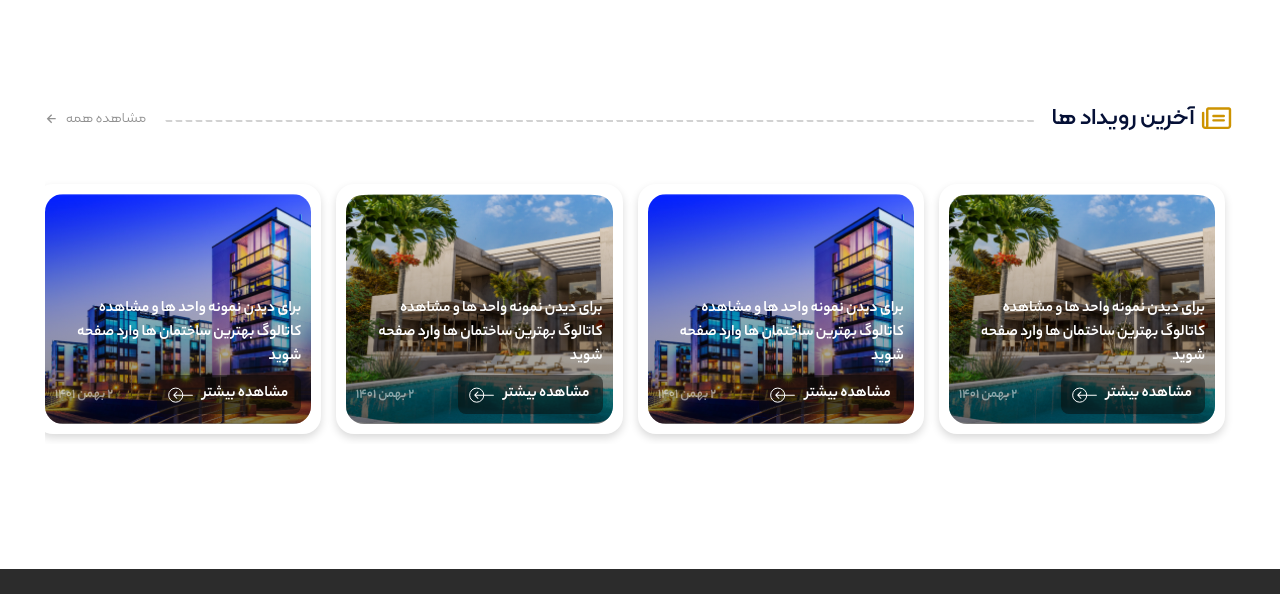
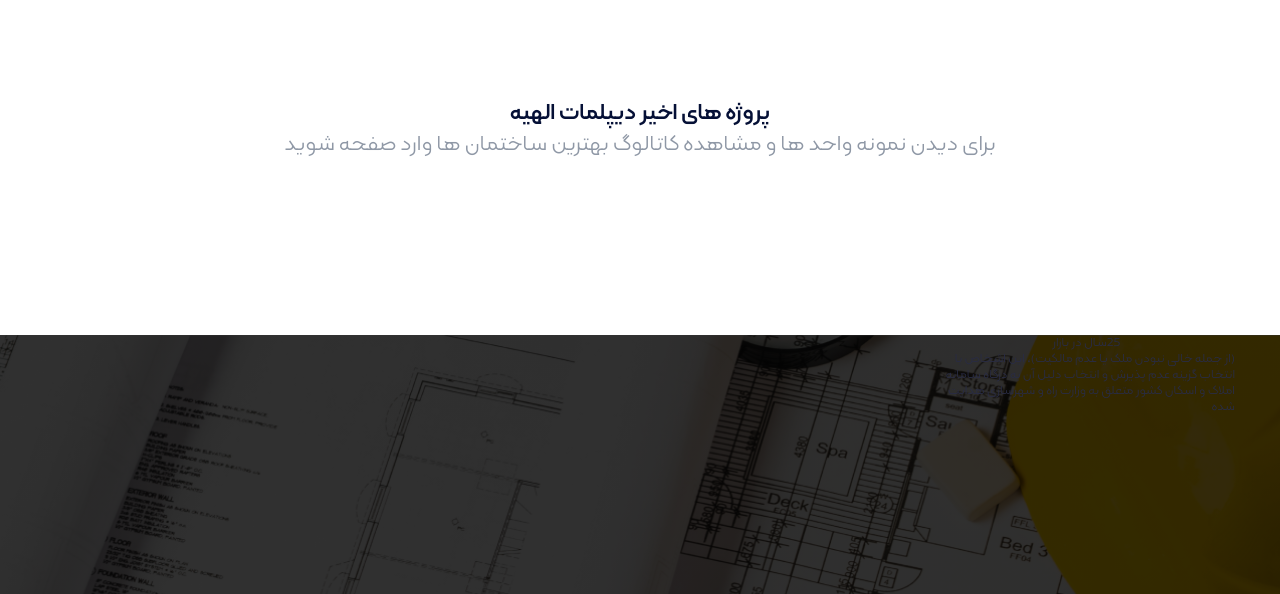
Before and after one commit to mohsendro/diplomat-ui, a PHP site: page / in a window 1280 px wide. Shown: the part 4362-4956 px from the top of the page. Run offline with PHP 8.4, Linux system fonts and the light colour scheme; some web fonts are replaced; grey boxes are pictures that could not be loaded.

Commit message:
last commit 1401/12/21

```diff
--- a/assets/css/style.css
+++ b/assets/css/style.css
@@ -1662,6 +1662,56 @@ a:hover {
     background-position: 15px center, 0 center;
 }
 
+.project {
+    font-family: 'Kalameh';
+    margin-bottom: 80px;
+}
+
+.project .heading {}
+
+.project .heading .title {
+    display: block;
+    width: 100%;
+    font-family: inherit;
+    font-style: normal;
+    font-weight: 700;
+    font-size: 28px;
+    line-height: 31px;
+    text-align: center;
+    color: #051036;
+
+}
+
+.project .heading .subtitle {
+    display: block;
+    width: 100%;
+    font-family: inherit;
+    font-style: normal;
+    font-weight: 400;
+    font-size: 28px;
+    line-height: 31px;
+    text-align: center;
+    color: #8F98A6;
+}
+
+.project .project-back {
+    min-height: 650px;
+    background-image: linear-gradient(to right, rgba(0, 0, 0, 0.8), rgba(0, 0, 0, 0.8)), url('../img/index/project-back.png');
+    background-position: bottom center;
+    background-repeat: no-repeat;
+    background-size: cover;
+    margin-top: 175px;
+
+}
+
+
+
+
+
+
+
+
+
 .blog {
     margin-bottom: 125px;
 }
@@ -1765,9 +1815,6 @@ a:hover {
     padding: 0;
 }
 
-.blog .swiper-slide:hover {}
-
-
 .blog .swiper-slide .card-item {
     position: relative;
     width: 100%;
--- a/assets/js/public.js
+++ b/assets/js/public.js
@@ -154,10 +154,10 @@ var blogSwiper = new Swiper(".blogSwiper", {
     //     el: ".swiper-pagination",
     //     clickable: true,
     // },
-    // autoplay: {
-    //     delay: 2500,
-    //     disableOnInteraction: false,
-    // },
+    autoplay: {
+        delay: 2500,
+        disableOnInteraction: false,
+    },
     breakpoints: {
         0: {
             slidesPerView: 1,
--- a/index.html
+++ b/index.html
@@ -863,6 +863,37 @@
   </section>
   <!-- VIP End -->
 
+  <!-- Project Start -->
+  <section id="project" class="container-fluid project">
+    <div class="container">
+      <div class="row">
+        <div class="col-12 d-flex flex-column flex-wrap justify-content-center align-items-center column heading">
+          <div class="title">پروژه های اخیر دیپلمات الهیه</div>
+          <div class="subtitle">برای دیدن نمونه واحد ها و مشاهده کاتالوگ بهترین ساختمان ها وارد صفحه شوید</div>
+        </div>
+      </div>
+    </div>
+    <div class="container-fluid project-back">
+      <div class="container">
+        <div class="row">
+          <div class="col-12 d-flex flex-row flex-wrap justify-content-center align-items-center column">
+
+          </div>
+        </div>
+        <div class="row">
+          <div class="col-12 col-md-6 col-xl-3 d-flex flex-row flex-wrap justify-content-center align-items-center column">
+            <div class="counter">25</div>
+            <div class="head">سال در بازار</div>
+            <div class="description">
+              (از جمله خالی نبودن ملک یا عدم مالکیت)، این اشخاص با انتخاب گزینه عدم پذیرش و انتخاب دلیل آن به درگاه سامانه املاک و اسکان کشور متعلق به وزارت راه و شهرسازی هدایت شده
+            </div>
+          </div>
+        </div>
+      </div>
+    </div>
+  </section>
+  <!-- Project End -->
+
   <!-- Blog Start -->
   <section id="blog" class="container blog">
     <div class="row">
```
Also changed, not shown: assets/img/index/project-back.png (added).
